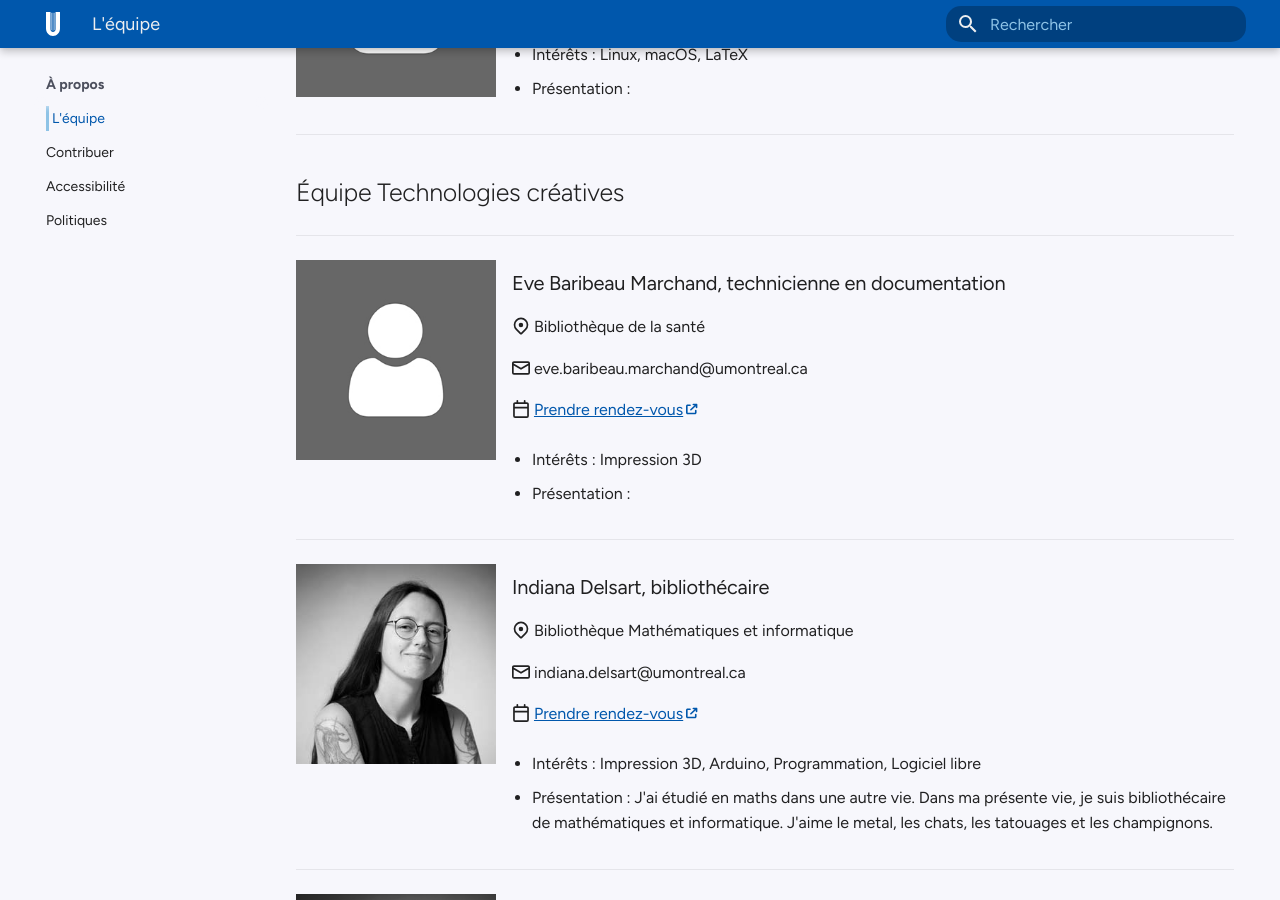
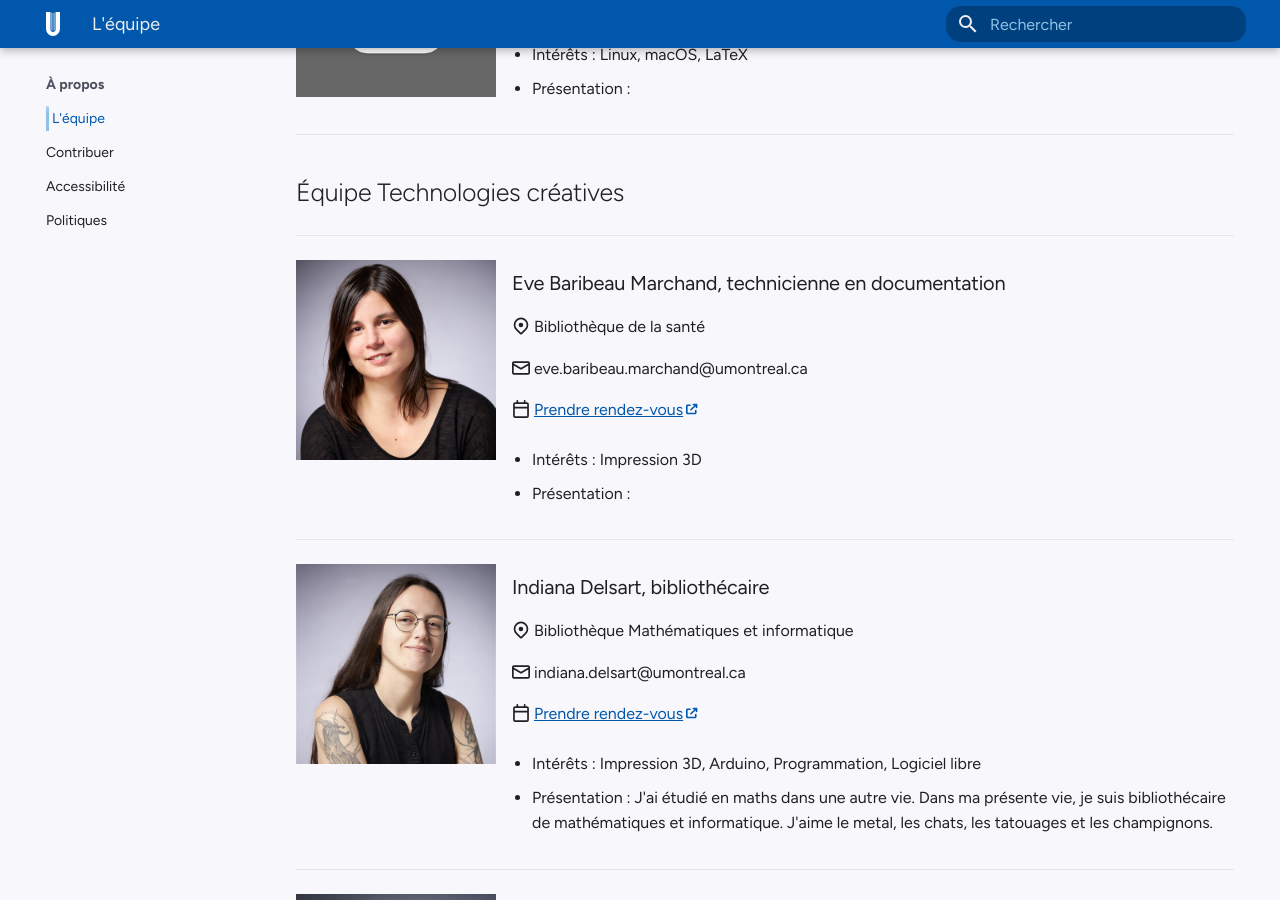
Before and after one commit to bibudem/hub, an MkDocs documentation site: the page built from docs/a-propos/equipe.md, in a window 1280 px wide and 900 px high, scrolled down 1058 px. Built offline with MkDocs 1.6.1 and Material for MkDocs 9.7.7, drawn with Linux system fonts in a browser that asks for light colours; some web fonts are replaced; comment, search, counter and statistics services are not loaded.

Commit message:
màj équipe

```diff
--- a/docs/a-propos/equipe.md
+++ b/docs/a-propos/equipe.md
@@ -58,7 +58,7 @@ glightbox: false
 
 ----------------
 
-![](../assets/images/equipe/personne.jpg){ width=200rem align=left }
+![](../assets/images/equipe/eve.jpg){ width=200rem align=left }
 
 ### Eve Baribeau Marchand, technicienne en documentation
 
@@ -122,7 +122,7 @@ glightbox: false
 
 ----------------
 
-![](../assets/images/equipe/personne.jpg){ width=200rem align=left }
+![](../assets/images/equipe/melanie.jpg){ width=200rem align=left }
 
 ### Mélanie Lachapelle, technicienne en documentation
 
--- a/person.yml
+++ b/person.yml
@@ -22,11 +22,11 @@ extra:
       page: /a-propos/equipe/#guy-blondeau-technicien-soutien-laboratoire-de-mediatisation
     melanie:
       name: Mélanie Lachapelle
-      photo: /assets/img/equipe/personne.jpg
+      photo: /assets/img/equipe/melanie.jpg
       page: /a-propos/equipe/#melanie-lachapelle-technicienne-en-documentation
     eve:
       name: Ève Baribeau Marchand
-      photo: /assets/img/equipe/personne.jpg
+      photo: /assets/img/equipe/eve.jpg
       page: /a-propos/equipe/#eve-baribeau-marchand-technicienne-en-documentation
     eric:
       name: Eric Romano
```
Also changed, not shown: docs/assets/images/equipe/eve.jpg (added), docs/assets/images/equipe/guy.jpg, docs/assets/images/equipe/indiana.jpg, docs/assets/images/equipe/jason.jpg, docs/assets/images/equipe/melanie.jpg (added), docs/assets/images/equipe/yan.jpg, overrides/assets/img/equipe/eve.jpg (added), overrides/assets/img/equipe/guy.jpg, overrides/assets/img/equipe/indiana.jpg, overrides/assets/img/equipe/jason.jpg, overrides/assets/img/equipe/melanie.jpg (added), overrides/assets/img/equipe/yan.jpg.
